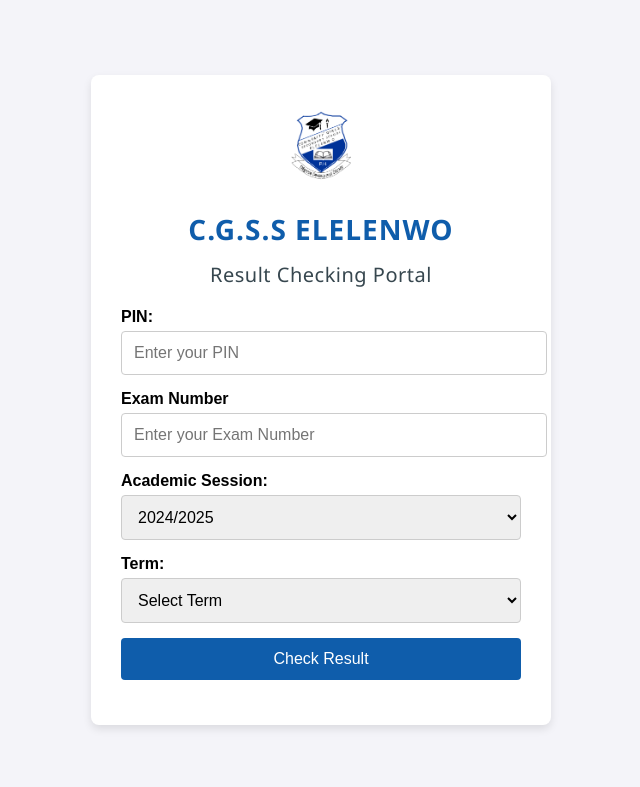
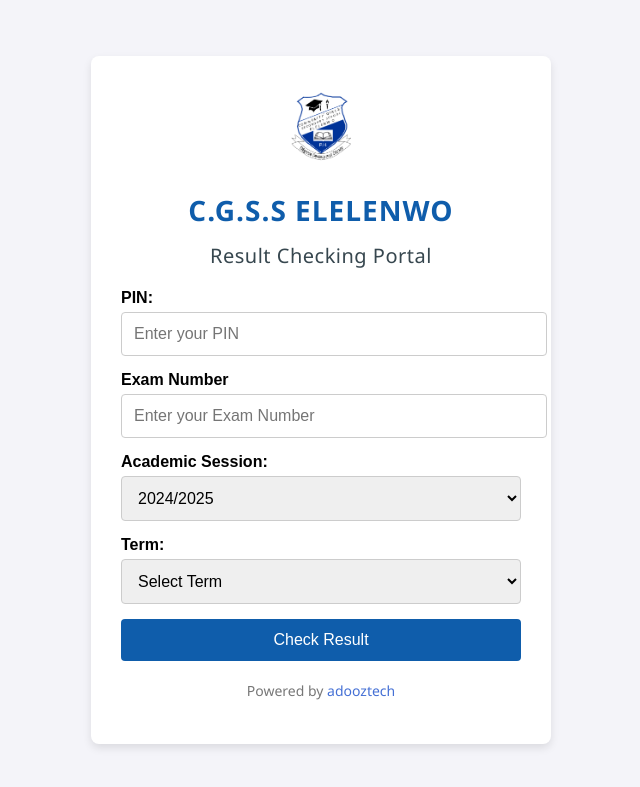
Before and after one commit to Adooz/result_portal, a Flask app: page / in a window 1280 px wide. Shown: the top 787 px of the page, without its empty margins (319-959 px from the left). Run offline with Flask 3, Linux system fonts and the light colour scheme.

Commit message:
added powered by adooztech

```diff
--- a/static/style.css
+++ b/static/style.css
@@ -162,3 +162,21 @@ button:hover {
     height: auto;
     border-radius: 8px; /* optional: adds a soft rounded look */
 }
+.form-footer {
+    text-align: center;
+    margin-top: 20px;
+    font-size: 14px;
+    color: #777;
+    font-family: 'Segoe UI', Tahoma, Geneva, Verdana, sans-serif;
+}
+
+.form-footer a {
+    color: #4570d5;
+    text-decoration: none;
+    font-weight: 400;
+    transition: color 0.3s ease;
+}
+
+.form-footer a:hover {
+    color: #354965;
+}
--- a/templates/index.html
+++ b/templates/index.html
@@ -56,6 +56,12 @@
             <div class="form-group">
                 <button type="submit">Check Result</button>
             </div>
+            <div class="form-footer">
+                <p>
+                    Powered by
+                    <a href="https://myweb-io2b.onrender.com" target="_blank">adooztech</a>
+                </p>
+            </div>
         </form>
     </div>
 </body>
```
Also changed, not shown: 2 other files.
